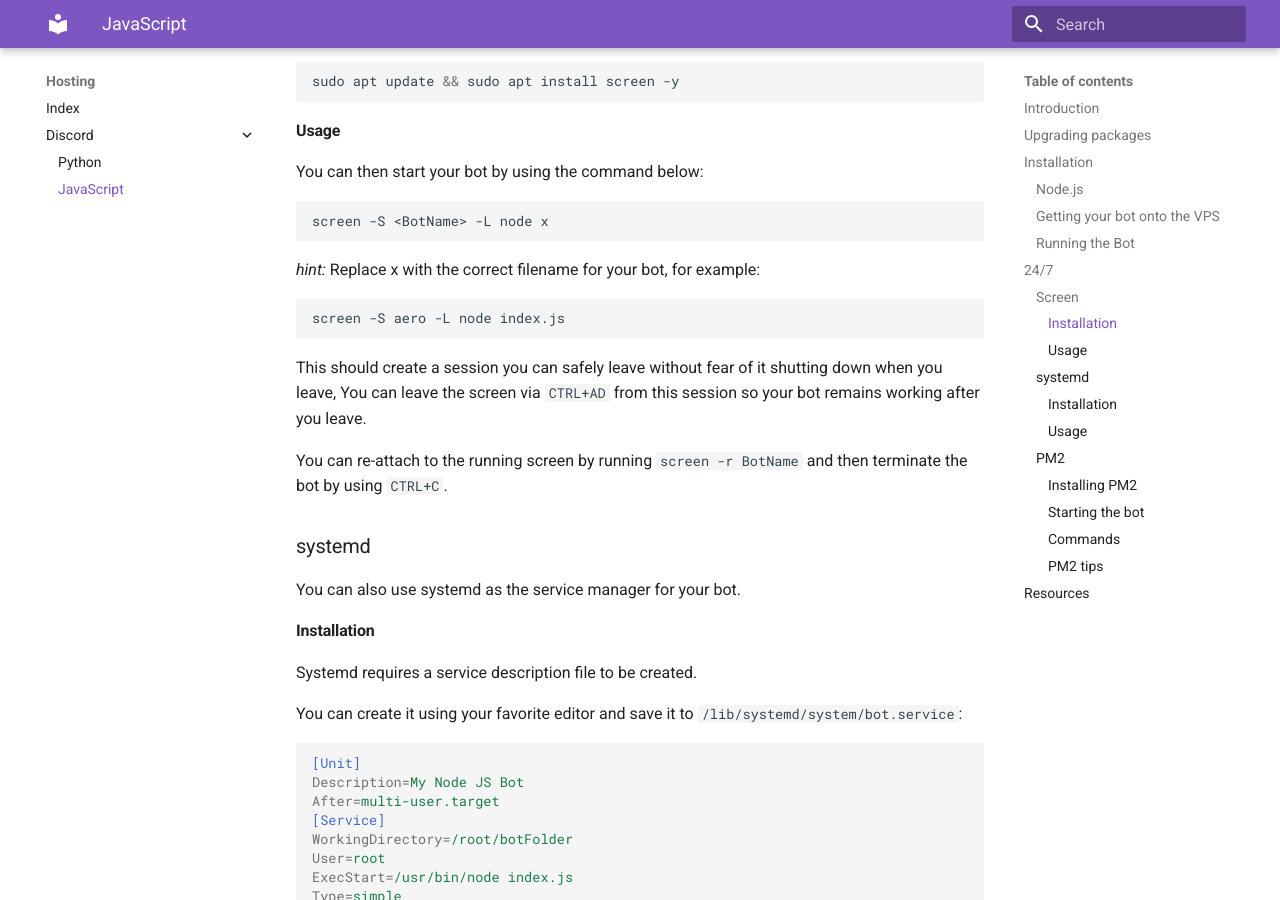
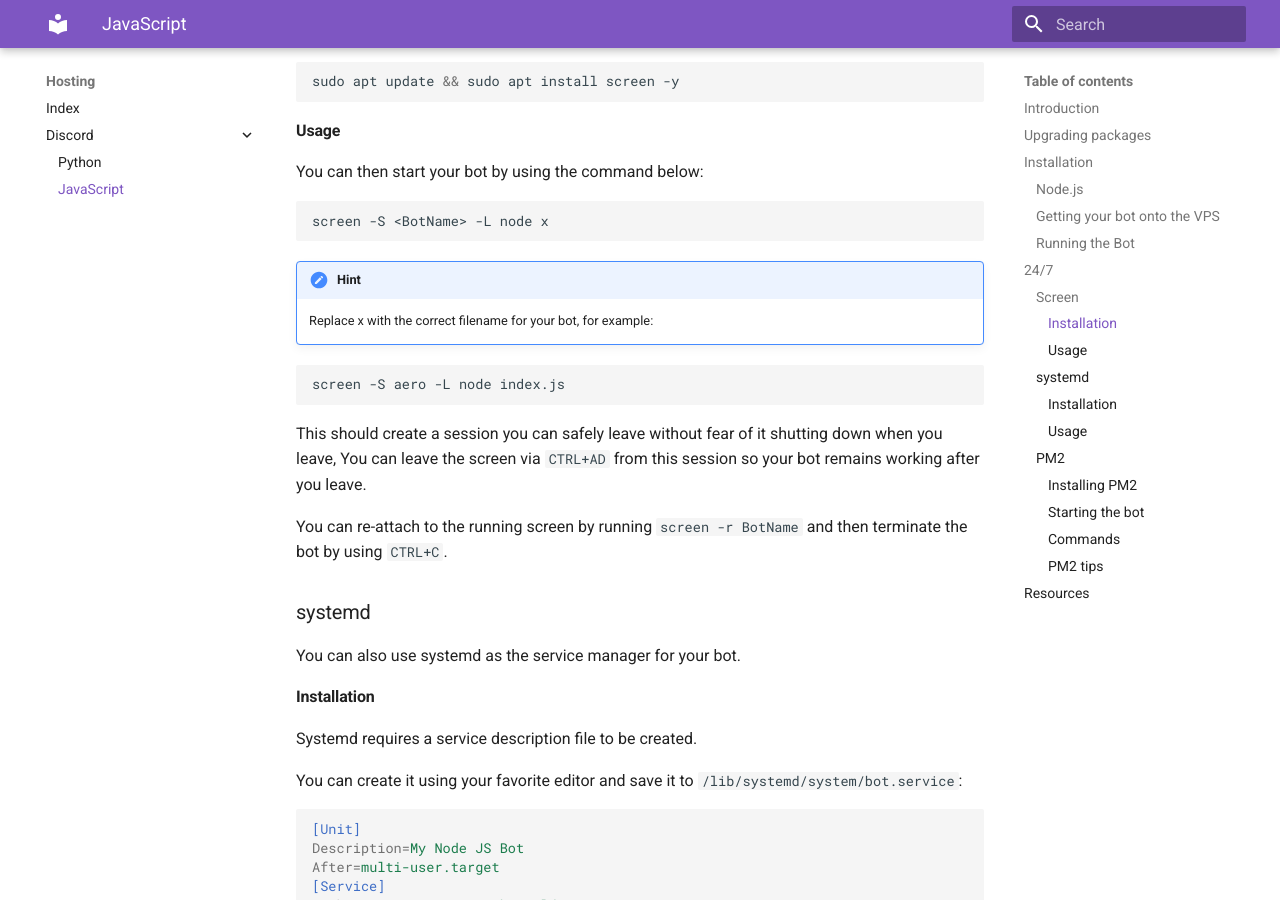
Before and after one commit to GalaxyGate/guides, an MkDocs documentation site: the page built from docs/hosting/discord/javascript.md, in a window 1280 px wide and 900 px high, scrolled down 4645 px. Built offline with MkDocs 1.6.1 and Material for MkDocs 9.7.7, drawn with Linux system fonts in a browser that asks for light colours; some of the changed text lies outside the part shown.

Commit message:
Update hosting docs

````diff
--- a/docs/hosting/discord/javascript.md
+++ b/docs/hosting/discord/javascript.md
@@ -138,7 +138,9 @@ You can then start your bot by using the command below:
 screen -S <BotName> -L node x
 ```
 
-*hint:* Replace x with the correct filename for your bot, for example:
+!!! hint
+    Replace x with the correct filename for your bot, for example:
+
 ```bash
 screen -S aero -L node index.js
 ```
@@ -235,6 +237,10 @@ To check logs
 ```bash
 pm2 logs 0
 ```
+To enable systemd pm2
+```bash
+pm2 startup
+```
 #### PM2 tips
 - Use `pm2 save` to save the processes.
 - Use `pm2 resurrect` to revive them in the event of a reboot and the processes did not come back.
````
Also changed, not shown: docs/extras/index.md (+1 -1 lines), docs/hosting/discord/python.md (+1 -1 lines).
